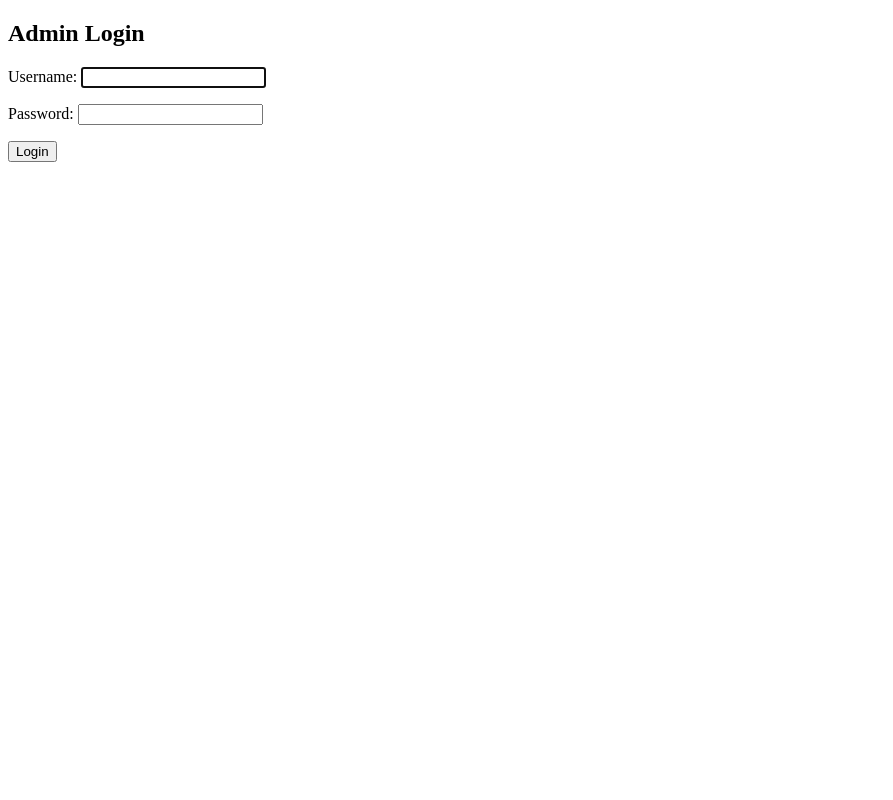
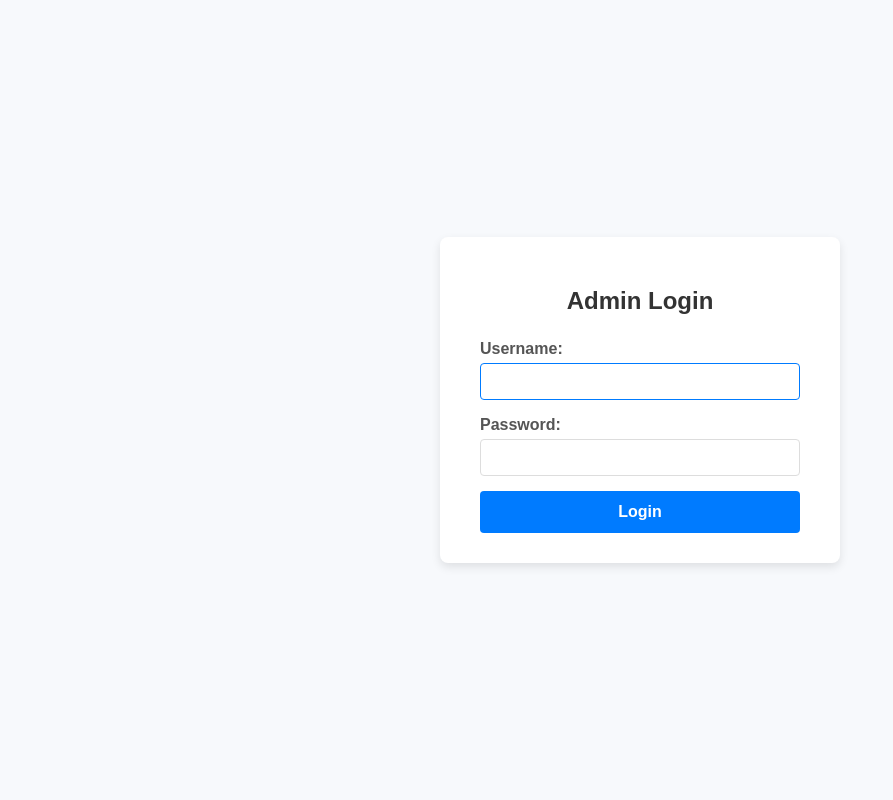
Before and after one commit to itsresearch/Contact-Manager, a Django app: page /login/ in a window 1280 px wide. Shown: the whole page, without its empty margins (0-893 px from the left). Run offline with Django 5.2, Linux system fonts and the light colour scheme.

Commit message:
Login style changed.

```diff
--- a/templates/login.html
+++ b/templates/login.html
@@ -2,8 +2,85 @@
 <html>
 <head>
   <title>Login</title>
+  <style>
+    body {
+      font-family: Arial, sans-serif;
+      background-color: #f7f9fc;
+      display: flex;
+      justify-content: center;
+      align-items: center;
+      height: 100vh;
+      margin: 0;
+    }
+
+    .login-container {
+      background-color: white;
+      padding: 30px 40px;
+      border-radius: 8px;
+      box-shadow: 0 4px 10px rgba(0,0,0,0.1);
+      width: 320px;
+    }
+
+    h2 {
+      text-align: center;
+      margin-bottom: 25px;
+      color: #333;
+    }
+
+    form p {
+      margin-bottom: 15px;
+    }
+
+    label {
+      display: block;
+      margin-bottom: 5px;
+      color: #555;
+      font-weight: 600;
+    }
+
+    input[type="text"],
+    input[type="password"] {
+      width: 100%;
+      padding: 10px;
+      border: 1.5px solid #ddd;
+      border-radius: 4px;
+      box-sizing: border-box;
+      transition: border-color 0.3s ease;
+    }
+
+    input[type="text"]:focus,
+    input[type="password"]:focus {
+      border-color: #007bff;
+      outline: none;
+    }
+
+    button {
+      width: 100%;
+      background-color: #007bff;
+      color: white;
+      padding: 12px;
+      border: none;
+      border-radius: 4px;
+      font-size: 16px;
+      cursor: pointer;
+      font-weight: 600;
+      transition: background-color 0.3s ease;
+    }
+
+    button:hover {
+      background-color: #0056b3;
+    }
+
+    .error-message {
+      color: red;
+      margin-top: 15px;
+      text-align: center;
+      font-weight: 600;
+    }
+  </style>
 </head>
 <body>
+  <div class="login-container">
     <h2>Admin Login</h2>
     <form method="post">
       {% csrf_token %}
@@ -12,7 +89,10 @@
     </form>
 
     {% if form.errors %}
-    <p style="color: red;">Invalid credentials. Try again.</p>
+      <div class="error-message">
+        Invalid credentials. Please try again.
+      </div>
     {% endif %}
+  </div>
 </body>
 </html>
```
Lines whose indentation alone changed are shown as unchanged.
